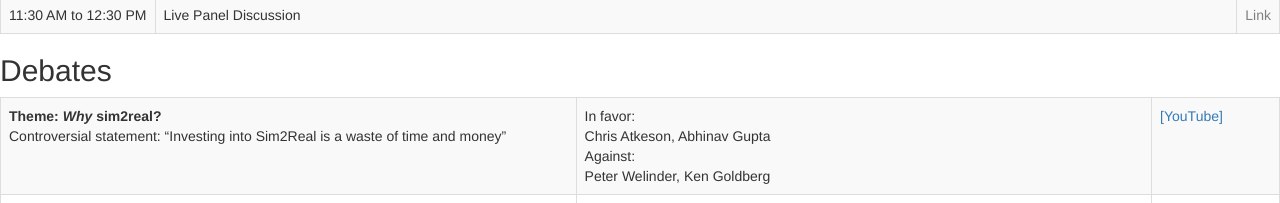
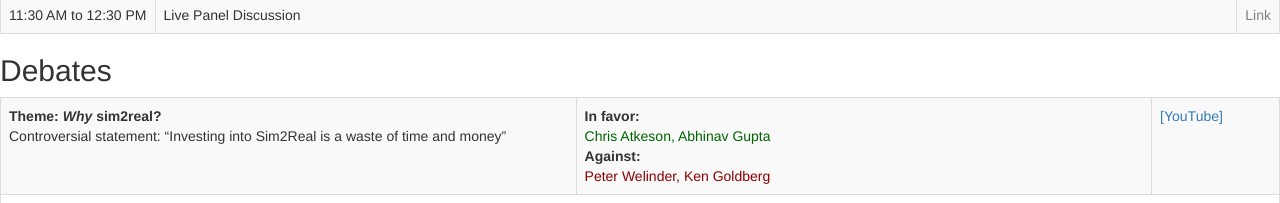
Before and after one commit to sim2real/sim2real.github.io, a Jekyll site: the page pheedloop/index.html, which Jekyll copies as it is, in a window 1280 px wide. Shown: the part 269-472 px from the top of the page. Built offline with Jekyll 4.4.1, drawn with Linux system fonts in a browser that asks for light colours; nearby versions of some CDN libraries; grey boxes are pictures that could not be loaded.

```diff
--- a/pheedloop/index.html
+++ b/pheedloop/index.html
@@ -57,21 +57,26 @@
                 <td width="45%"><b>Theme: <i>Why</i> sim2real?</b><br/>
                     Controversial statement: “Investing into Sim2Real is a waste of time and money”
                 </td>
-                <td width="45%">In favor:<br/>
-                    Chris Atkeson, Abhinav Gupta<br/>
-                    Against:<br/>
-                    Peter Welinder, Ken Goldberg
+                <td width="45%"><b>In favor:</b><br/>
+                    <span style="color: darkgreen">Chris Atkeson, Abhinav Gupta</span><br/>
+                    <b>Against:</b><br/>
+                    <span style="color: darkred">Peter Welinder, Ken Goldberg</span>
                 </td>
                 <td width="10%"><a href="https://youtu.be/Q-rsvVr2CjE">[YouTube]</a>
+            </tr>
+            <tr>
+                <td colspan="3">
+                    <iframe src="https://app.sli.do/event/7fsdzvyc" height="100%" width="100%" style="min-height: 560px;"></iframe>
+                </td>
             </tr>
             <tr>
                 <td width="45%"><b>Theme: <i>What</i> is sim2real?</b><br/>
                     Controversial statement: “Sim2Real is old news. It’s just X (X=model-based RL, X=domain randomization, X=system identification)”
                 </td>
-                <td width="45%">In favor:<br/>
-                    Martha White, Jan Peters<br/>
-                    Against:<br/>
-                    John Leonard, Gregory Dudek
+                <td width="45%"><b>In favor:</b><br/>
+                    <span style="color: darkgreen">Martha White, Jan Peters</span><br/>
+                    <b>Against:</b><br/>
+                    <span style="color: darkred">John Leonard, Gregory Dudek</span>
                 </td>
                 <td width="10%"><a href="#">[YouTube]</a>
             </tr>
@@ -79,10 +84,10 @@
                 <td width="45%"><b>Theme: <i>How</i> to sim2real?</b><br/>
                     Controversial statement: “Sim2Real requires highly accurate physical simulators and photorealistic rendering”
                 </td>
-                <td width="45%">In favor:<br/>
-                    Karen Liu, Dieter Fox<br/>
-                    Against:<br/>
-                    Anca Dragan, Shuran Song
+                <td width="45%"><b>In favor:</b><br/>
+                    <span style="color: darkgreen">Karen Liu, Dieter Fox</span><br/>
+                    <b>Against:</b><br/>
+                    <span style="color: darkred">Anca Dragan, Shuran Song</span>
                 </td>
                 <td width="10%"><a href="https://youtu.be/S8zfYrlahac">[YouTube]</a>
             </tr>
```
Also changed, not shown: 12 other files.
